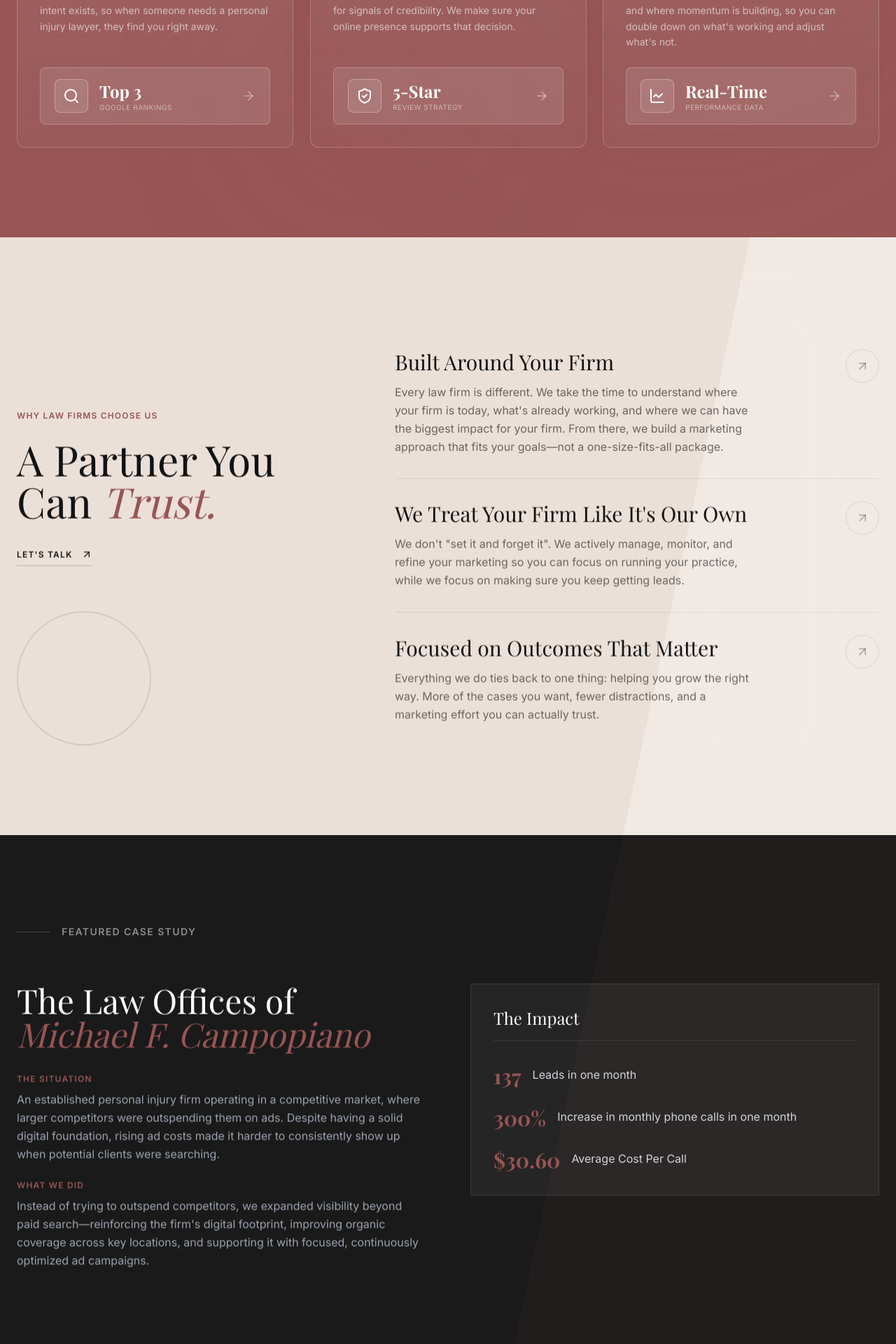
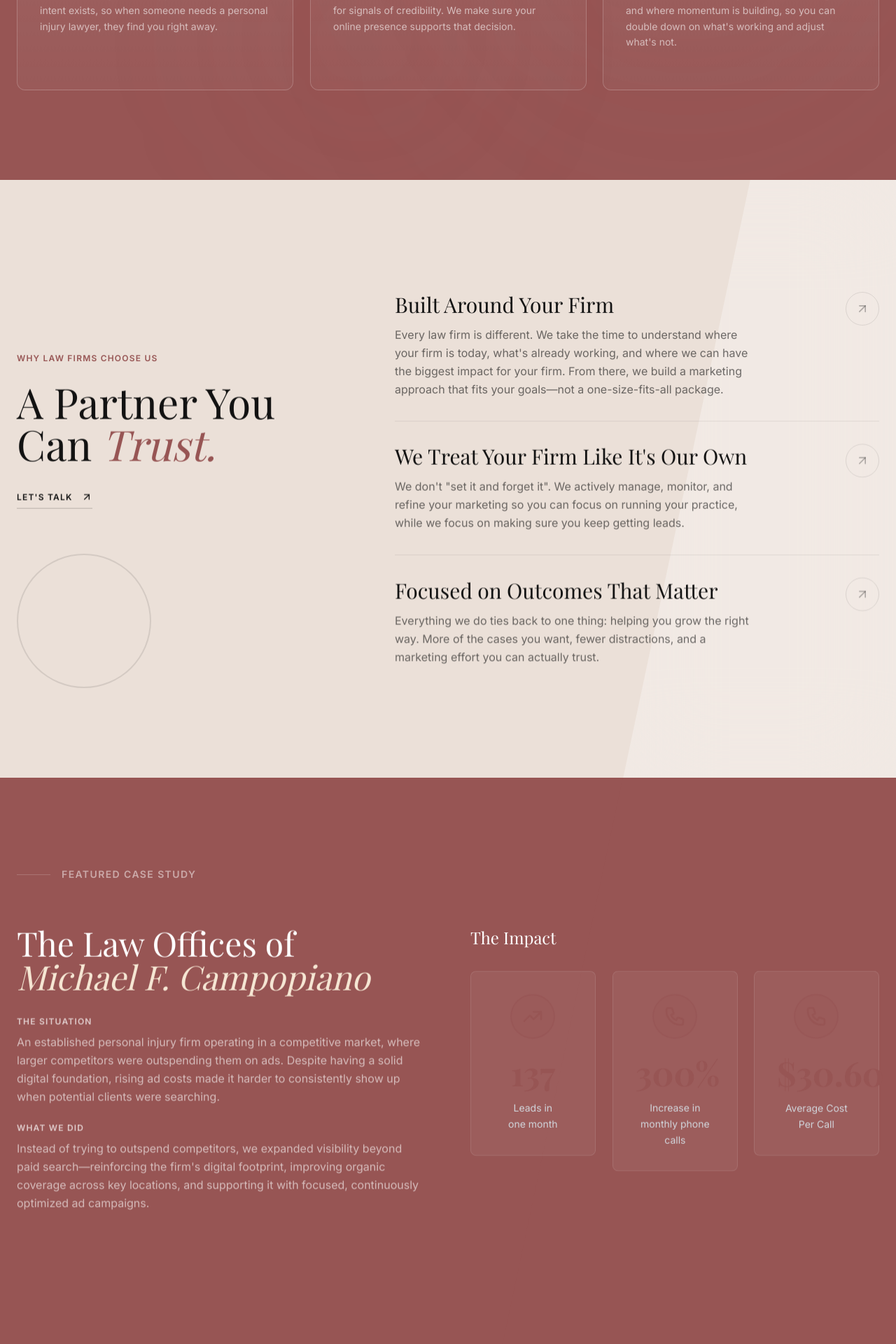
Before and after one commit to SocialEngagementGroup/marketing, a React (Vite) app: page / in a window 1280 px wide. Shown: the part 1240-3160 px from the top of the page at 70% size. Built offline with nearby package versions, Linux system fonts and the light colour scheme; a web font is replaced by a local one.

Commit message:
refactor: Update Case Studies section with new color palette and redesigned impact cards, and remove the stat box from FeatureCard.

```diff
--- a/components/CaseStudies/index.tsx
+++ b/components/CaseStudies/index.tsx
@@ -3,7 +3,7 @@
 
 const CaseStudies: React.FC = () => {
   return (
-    <section id="testimonials" className="py-32 bg-[#1a1a1a] text-white relative overflow-hidden">
+    <section id="testimonials" className="py-32 bg-brand-brick text-white relative overflow-hidden">
       {/* Decorative Background */}
       <div className="absolute top-0 right-0 w-1/2 h-full bg-brand-brick/5 -skew-x-12 translate-x-1/4"></div>
 
@@ -23,21 +23,21 @@
             <Reveal delay={100}>
               <h3 className="text-4xl md:text-5xl font-serif leading-tight">
                 The Law Offices of <br/>
-                <span className="text-brand-brick italic">Michael F. Campopiano</span>
+                <span className="text-[#F5E6D3] italic">Michael F. Campopiano</span>
               </h3>
             </Reveal>
 
             <Reveal delay={200}>
               <div className="space-y-6">
                 <div>
-                  <h4 className="text-brand-brick font-bold uppercase tracking-widest text-xs mb-2">The Situation</h4>
-                  <p className="text-gray-400 leading-relaxed">
+                  <h4 className="text-white/70 font-bold uppercase tracking-widest text-xs mb-2">The Situation</h4>
+                  <p className="text-white/60 leading-relaxed">
                     An established personal injury firm operating in a competitive market, where larger competitors were outspending them on ads. Despite having a solid digital foundation, rising ad costs made it harder to consistently show up when potential clients were searching.
                   </p>
                 </div>
                 <div>
-                  <h4 className="text-brand-brick font-bold uppercase tracking-widest text-xs mb-2">What We Did</h4>
-                  <p className="text-gray-400 leading-relaxed">
+                  <h4 className="text-white/70 font-bold uppercase tracking-widest text-xs mb-2">What We Did</h4>
+                  <p className="text-white/60 leading-relaxed">
                     Instead of trying to outspend competitors, we expanded visibility beyond paid search—reinforcing the firm's digital footprint, improving organic coverage across key locations, and supporting it with focused, continuously optimized ad campaigns.
                   </p>
                 </div>
@@ -45,25 +45,49 @@
             </Reveal>
           </div>
 
-          <Reveal delay={300}>
-            <div className="bg-brand-white/5 p-8 border border-white/10 rounded-sm hover:bg-brand-white/10 transition-colors duration-500">
-               <h4 className="text-white font-serif text-2xl mb-8 border-b border-white/10 pb-4">The Impact</h4>
-               <ul className="space-y-6">
-                 <li className="flex items-start gap-4">
-                   <span className="text-3xl font-bold text-brand-brick font-serif">137</span>
-                   <span className="text-gray-300 mt-1">Leads in one month</span>
-                 </li>
-                 <li className="flex items-start gap-4">
-                   <span className="text-3xl font-bold text-brand-brick font-serif">300%</span>
-                   <span className="text-gray-300 mt-1">Increase in monthly phone calls in one month</span>
-                 </li>
-                 <li className="flex items-start gap-4">
-                   <span className="text-3xl font-bold text-brand-brick font-serif">$30.60</span>
-                   <span className="text-gray-300 mt-1">Average Cost Per Call</span>
-                 </li>
-               </ul>
+          <div className="space-y-6">
+            <Reveal delay={300}>
+              <h4 className="text-white font-serif text-2xl mb-8">The Impact</h4>
+            </Reveal>
+
+            <div className="grid md:grid-cols-3 gap-6">
+              <Reveal delay={350}>
+                <div className="bg-brand-white/5 p-8 border border-white/10 rounded-lg hover:border-white/20 transition-all duration-500 text-center">
+                  <div className="w-16 h-16 rounded-full border-2 border-brand-brick/50 flex items-center justify-center mb-6 mx-auto bg-brand-brick/10">
+                    <svg className="w-8 h-8 text-brand-brick" fill="none" stroke="currentColor" viewBox="0 0 24 24">
+                      <path strokeLinecap="round" strokeLinejoin="round" strokeWidth={2} d="M13 7h8m0 0v8m0-8l-8 8-4-4-6 6" />
+                    </svg>
+                  </div>
+                  <div className="text-5xl font-bold text-brand-brick font-serif mb-4">137</div>
+                  <div className="text-gray-300 text-sm leading-relaxed">Leads in<br/>one month</div>
+                </div>
+              </Reveal>
+
+              <Reveal delay={400}>
+                <div className="bg-brand-white/5 p-8 border border-white/10 rounded-lg hover:border-white/20 transition-all duration-500 text-center">
+                  <div className="w-16 h-16 rounded-full border-2 border-brand-brick/50 flex items-center justify-center mb-6 mx-auto bg-brand-brick/10">
+                    <svg className="w-8 h-8 text-brand-brick" fill="none" stroke="currentColor" viewBox="0 0 24 24">
+                      <path strokeLinecap="round" strokeLinejoin="round" strokeWidth={2} d="M3 5a2 2 0 012-2h3.28a1 1 0 01.948.684l1.498 4.493a1 1 0 01-.502 1.21l-2.257 1.13a11.042 11.042 0 005.516 5.516l1.13-2.257a1 1 0 011.21-.502l4.493 1.498a1 1 0 01.684.949V19a2 2 0 01-2 2h-1C9.716 21 3 14.284 3 6V5z" />
+                    </svg>
+                  </div>
+                  <div className="text-5xl font-bold text-brand-brick font-serif mb-4">300%</div>
+                  <div className="text-gray-300 text-sm leading-relaxed">Increase in<br/>monthly phone<br/>calls</div>
+                </div>
+              </Reveal>
+
+              <Reveal delay={450}>
+                <div className="bg-brand-white/5 p-8 border border-white/10 rounded-lg hover:border-white/20 transition-all duration-500 text-center">
+                  <div className="w-16 h-16 rounded-full border-2 border-brand-brick/50 flex items-center justify-center mb-6 mx-auto bg-brand-brick/10">
+                    <svg className="w-8 h-8 text-brand-brick" fill="none" stroke="currentColor" viewBox="0 0 24 24">
+                      <path strokeLinecap="round" strokeLinejoin="round" strokeWidth={2} d="M3 5a2 2 0 012-2h3.28a1 1 0 01.948.684l1.498 4.493a1 1 0 01-.502 1.21l-2.257 1.13a11.042 11.042 0 005.516 5.516l1.13-2.257a1 1 0 011.21-.502l4.493 1.498a1 1 0 01.684.949V19a2 2 0 01-2 2h-1C9.716 21 3 14.284 3 6V5z" />
+                    </svg>
+                  </div>
+                  <div className="text-5xl font-bold text-brand-brick font-serif mb-4">$30.60</div>
+                  <div className="text-gray-300 text-sm leading-relaxed">Average Cost<br/>Per Call</div>
+                </div>
+              </Reveal>
             </div>
-          </Reveal>
+          </div>
         </div>
 
 
--- a/components/Features/FeatureCard.tsx
+++ b/components/Features/FeatureCard.tsx
@@ -31,27 +31,6 @@
           </p>
         </div>
 
-        {/* Stat Box with Icon */}
-        <div className="relative z-10 mt-auto">
-          <div className="bg-white/10 border border-white/20 rounded-lg px-5 py-4 group-hover:border-white/40 group-hover:bg-white/15 transition-all duration-300">
-            <div className="flex items-center gap-4">
-              {/* Icon inside stat box */}
-              <div className="w-12 h-12 rounded-lg bg-white/10 border border-white/30 flex items-center justify-center text-white group-hover:bg-white group-hover:text-brand-brick transition-all duration-300 flex-shrink-0">
-                {icon}
-              </div>
-              <div className="flex-grow">
-                <div className="text-xl md:text-2xl font-serif font-bold text-white">
-                  {stat}
-                </div>
-                <div className="text-[10px] uppercase tracking-wider text-white/50">
-                  {statLabel}
-                </div>
-              </div>
-              <ArrowRight className="w-5 h-5 text-white/40 group-hover:text-white group-hover:translate-x-1 transition-all flex-shrink-0" />
-            </div>
-          </div>
-        </div>
-
       </div>
     </Reveal>
   );
```
